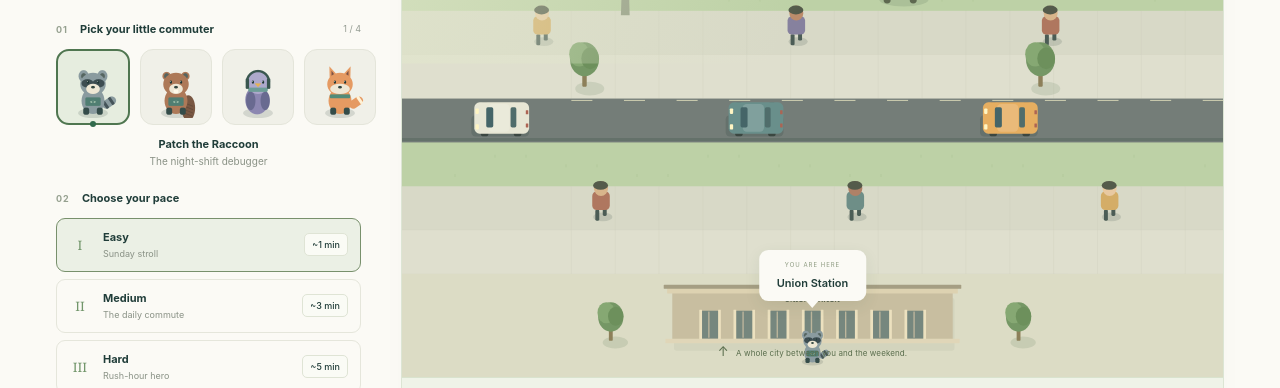
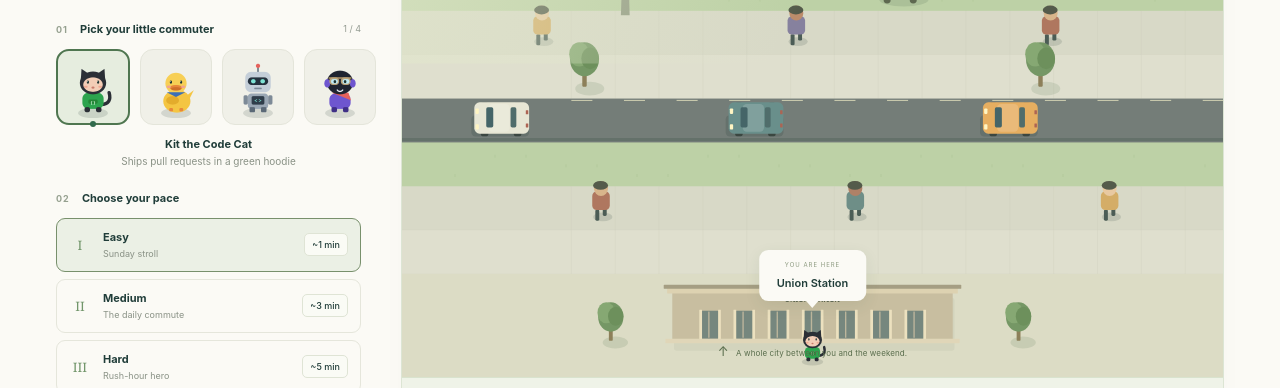
Before and after one commit to octobooth-19/union-to-island, a website with bundled scripts: page public/index.html in a window 1280 px wide. Shown: the part 376-764 px from the top of the page. Built offline with nearby package versions, Linux system fonts and the light colour scheme.

Commit message:
GitHub-style mascot characters, friendlier static-host notice, live URL docs
Co-authored-by: Copilot App <223556219+Copilot@users.noreply.github.com>

```diff
--- a/public/game.js
+++ b/public/game.js
@@ -14,7 +14,7 @@ try { prefs = JSON.parse(localStorage.getItem("union-prefs") || "{}"); } catch (
   console.warn("Local preferences are unavailable:", error.message);
 }
 if (!prefs || typeof prefs !== "object" || Array.isArray(prefs)) prefs = {};
-let character = CHARACTERS.some(c => c.id === prefs.character) ? prefs.character : "patch";
+let character = CHARACTERS.some(c => c.id === prefs.character) ? prefs.character : "kit";
 let mode = Object.hasOwn(MODES, prefs.mode) ? prefs.mode : "easy";
 let run = null;
 let token = null;
@@ -91,62 +91,76 @@ function animal(id, x, y, size, hop = 0, protectedState = false) {
     ctx.lineWidth = 0.045;
     ctx.beginPath(); ctx.ellipse(0, -0.3, 0.51, 0.63, 0, 0, Math.PI * 2); ctx.stroke();
   }
-  if (id === "pip") {
-    ellipse(-0.02, -0.19, 0.28, 0.34, "#8c87b1");
-    ellipse(-0.17, -0.17, 0.11, 0.22, "#696a90");
-    ellipse(0.17, -0.17, 0.11, 0.22, "#696a90");
-    ellipse(0, -0.59, 0.25, 0.26, "#ada9cb");
-    round(-0.23, -0.48, 0.46, 0.1, 0.04, "#6d9d97");
-    polygon([[0, -0.49], [-0.08, -0.58], [0.08, -0.58]], "#e5b253");
-    round(-0.29, -0.7, 0.08, 0.25, 0.03, "#39564f");
-    round(0.21, -0.7, 0.08, 0.25, 0.03, "#39564f");
-    ctx.strokeStyle = "#39564f"; ctx.lineWidth = 0.055;
-    ctx.beginPath(); ctx.arc(0, -0.61, 0.26, Math.PI, 0); ctx.stroke();
+  let defaultEyes = true;
+  if (id === "ducky") {
+    ellipse(0.02, -0.16, 0.32, 0.27, "#f4c542");
+    polygon([[0.26, -0.3], [0.42, -0.42], [0.3, -0.18]], "#f4c542");
+    ellipse(-0.08, -0.18, 0.15, 0.1, "#e3ac2c");
+    round(-0.16, 0.0, 0.09, 0.08, 0.03, "#e7873a");
+    round(0.08, 0.0, 0.09, 0.08, 0.03, "#e7873a");
+    ellipse(0, -0.58, 0.25, 0.25, "#f7cf55");
+    ellipse(0, -0.48, 0.15, 0.06, "#e7873a");
+    ellipse(0, -0.45, 0.12, 0.04, "#cf6f2a");
+    polygon([[-0.22, -0.37], [0.22, -0.37], [0, -0.26]], "#3b6fb6");
+    ellipse(-0.17, -0.5, 0.05, 0.03, "#f2a48f");
+    ellipse(0.17, -0.5, 0.05, 0.03, "#f2a48f");
+  } else if (id === "bolt") {
+    defaultEyes = false;
+    round(-0.24, -0.34, 0.48, 0.36, 0.08, "#9aa7b4");
+    round(-0.15, -0.28, 0.3, 0.2, 0.04, "#2f3d4a");
+    text("< >", 0, -0.13, 0.12, "#7fe3d4", "700");
+    round(-0.2, -0.02, 0.13, 0.12, 0.03, "#5b6977");
+    round(0.07, -0.02, 0.13, 0.12, 0.03, "#5b6977");
+    round(-0.34, -0.3, 0.1, 0.22, 0.04, "#7d8a97");
+    round(0.24, -0.3, 0.1, 0.22, 0.04, "#7d8a97");
+    ctx.strokeStyle = "#5b6977"; ctx.lineWidth = 0.035;
+    ctx.beginPath(); ctx.moveTo(0, -0.84); ctx.lineTo(0, -0.97); ctx.stroke();
+    ellipse(0, -0.99, 0.05, 0.05, "#e5625c");
+    round(-0.3, -0.85, 0.6, 0.48, 0.14, "#c4ced8");
+    round(-0.24, -0.72, 0.48, 0.18, 0.09, "#24313d");
+    ellipse(-0.11, -0.63, 0.055, 0.05, "#7fe3d4");
+    ellipse(0.11, -0.63, 0.055, 0.05, "#7fe3d4");
+    round(-0.09, -0.48, 0.18, 0.04, 0.02, "#7d8a97");
+  } else if (id === "ace") {
+    defaultEyes = false;
+    round(-0.25, -0.34, 0.5, 0.36, 0.14, "#6e56cf");
+    polygon([[-0.2, -0.36], [0.2, -0.36], [0.26, -0.18], [0.04, -0.27]], "#e5625c");
+    round(-0.2, -0.02, 0.13, 0.12, 0.04, "#3f2f86");
+    round(0.07, -0.02, 0.13, 0.12, 0.04, "#3f2f86");
+    ellipse(0, -0.6, 0.31, 0.28, "#1f2430");
+    ellipse(-0.3, -0.58, 0.07, 0.1, "#6e56cf");
+    ellipse(0.3, -0.58, 0.07, 0.1, "#6e56cf");
+    round(-0.27, -0.73, 0.54, 0.05, 0.02, "#8f7a5a");
+    round(-0.25, -0.72, 0.23, 0.18, 0.08, "#b9a37a");
+    round(0.02, -0.72, 0.23, 0.18, 0.08, "#b9a37a");
+    round(-0.21, -0.68, 0.16, 0.11, 0.05, "#bfeaf5");
+    round(0.06, -0.68, 0.16, 0.11, 0.05, "#bfeaf5");
+    ellipse(-0.12, -0.62, 0.03, 0.035, "#1c3432");
+    ellipse(0.12, -0.62, 0.03, 0.035, "#1c3432");
+    ctx.strokeStyle = "#e9edf5"; ctx.lineWidth = 0.03;
+    ctx.beginPath(); ctx.arc(0, -0.47, 0.08, 0.15 * Math.PI, 0.85 * Math.PI); ctx.stroke();
   } else {
-    const fox = id === "maple";
-    const beaver = id === "byte";
-    const color = fox ? "#e59a62" : beaver ? "#ad7958" : "#8a9b9f";
-    if (beaver) {
-      ellipse(0.29, 0, 0.16, 0.3, "#795742");
-      ctx.strokeStyle = "#654b3a"; ctx.lineWidth = 0.02;
-      for (let i = 0; i < 4; i++) { ctx.beginPath(); ctx.moveTo(0.18, -0.13 + i * 0.08); ctx.lineTo(0.4, -0.04 + i * 0.08); ctx.stroke(); }
-    } else {
-      ctx.save(); ctx.translate(0.24, -0.01); ctx.rotate(-0.6);
-      round(0, -0.12, 0.36, 0.2, 0.1, color);
-      round(fox ? 0.25 : 0.05, -0.12, 0.07, 0.2, 0.02, fox ? "#fff2d6" : "#455459");
-      if (!fox) round(0.21, -0.12, 0.07, 0.2, 0.02, "#455459");
-      ctx.restore();
-    }
-    ellipse(0, -0.17, 0.27, 0.31, color);
-    round(-0.23, -0.01, 0.14, 0.17, 0.05, "#344c49");
-    round(0.09, -0.01, 0.14, 0.17, 0.05, "#344c49");
-    if (fox) {
-      polygon([[-0.24, -0.57], [-0.25, -0.98], [-0.04, -0.75]], color);
-      polygon([[0.24, -0.57], [0.25, -0.98], [0.04, -0.75]], color);
-      polygon([[-0.2, -0.7], [-0.2, -0.88], [-0.1, -0.74]], "#7b5144");
-      polygon([[0.2, -0.7], [0.2, -0.88], [0.1, -0.74]], "#7b5144");
-    } else {
-      ellipse(-0.22, -0.75, beaver ? 0.1 : 0.12, beaver ? 0.1 : 0.14, color);
-      ellipse(0.22, -0.75, beaver ? 0.1 : 0.12, beaver ? 0.1 : 0.14, color);
-      ellipse(-0.22, -0.75, 0.06, 0.07, "#556560");
-      ellipse(0.22, -0.75, 0.06, 0.07, "#556560");
-    }
-    ellipse(0, -0.56, 0.3, 0.27, color);
-    if (!fox && !beaver) {
-      ellipse(-0.13, -0.58, 0.14, 0.1, "#3d4d51");
-      ellipse(0.13, -0.58, 0.14, 0.1, "#3d4d51");
-    }
-    ellipse(0, -0.45, fox ? 0.23 : 0.16, 0.12, "#eee7d4");
-    if (beaver) round(-0.055, -0.43, 0.11, 0.08, 0.015, "#fffae9");
-    ellipse(0, -0.49, 0.045, 0.032, "#334640");
-    if (fox) round(-0.24, -0.32, 0.48, 0.09, 0.03, "#518b78");
-    else round(-0.18, -0.25, 0.36, 0.2, 0.035, "#507e72");
-    if (!fox) text("< >", 0, -0.11, 0.105, "#dcefd3");
+    ctx.strokeStyle = "#2b2f36"; ctx.lineWidth = 0.08; ctx.lineCap = "round";
+    ctx.beginPath(); ctx.moveTo(0.2, -0.08); ctx.quadraticCurveTo(0.45, -0.1, 0.38, -0.36); ctx.stroke();
+    round(-0.25, -0.36, 0.5, 0.38, 0.14, "#2da44e");
+    round(-0.11, -0.2, 0.22, 0.1, 0.04, "#238636");
+    text("{ }", 0, -0.1, 0.1, "#dafbe1", "700");
+    round(-0.2, -0.02, 0.13, 0.12, 0.05, "#2b2f36");
+    round(0.07, -0.02, 0.13, 0.12, 0.05, "#2b2f36");
+    polygon([[-0.29, -0.62], [-0.27, -0.92], [-0.08, -0.79]], "#2b2f36");
+    polygon([[0.29, -0.62], [0.27, -0.92], [0.08, -0.79]], "#2b2f36");
+    ellipse(0, -0.59, 0.31, 0.27, "#2b2f36");
+    ellipse(0, -0.55, 0.23, 0.17, "#f3cdb6");
+    ellipse(0, -0.48, 0.035, 0.025, "#c97a6a");
+    ellipse(-0.17, -0.5, 0.045, 0.025, "#f0a993");
+    ellipse(0.17, -0.5, 0.045, 0.025, "#f0a993");
   }
-  ellipse(-0.12, -0.61, 0.025, 0.037, "#1c3432");
+  if (defaultEyes) {
+    ellipse(-0.12, -0.61, 0.025, 0.037, "#1c3432");
   ellipse(0.12, -0.61, 0.025, 0.037, "#1c3432");
   ellipse(-0.127, -0.62, 0.008, 0.012, "#fffdf1");
   ellipse(0.113, -0.62, 0.008, 0.012, "#fffdf1");
+  }
   ctx.restore();
 }
 
@@ -623,7 +637,7 @@ async function showBoard(selectedMode = mode) {
 }
 function finishResultAgain() { renderResult(); }
 $("#open-board").onclick = () => showBoard();
-$("#about").onclick = () => showModal("about", `<div class="eyebrow">SMALL GAME. OPEN SKIES.</div><h2 id="modal-title">Made for a little escape.</h2><div class="privacy-copy"><p>Union to Island is an original Toronto crossing game. Patch, Byte, Pip, and Maple are original developer-themed animals, not GitHub or Crossy Road characters. No affiliation or endorsement is implied.</p><p>Sound and illustrations are generated in the browser. No external fonts, ads, analytics, location permission, or sign-in.</p><p>Settings and personal bests stay in this browser when storage is available. If you choose to submit a winning run, the public board stores a generated nickname, difficulty, time, collisions, and remaining lives. Results become eligible for removal after 30 days and are deleted during maintenance.</p><p>The server uses short-lived hashed network identifiers to limit abuse. Hosting providers may retain standard request/security logs under their own policies. Don't enter personal information; nicknames are generated for you.</p><p>Route times are targets, not deadlines. This is a compressed arcade map, not walking directions. First-time loading and public scores need internet.</p></div>`);
+$("#about").onclick = () => showModal("about", `<div class="eyebrow">SMALL GAME. OPEN SKIES.</div><h2 id="modal-title">Made for a little escape.</h2><div class="privacy-copy"><p>Union to Island is an original Toronto crossing game. Kit, Ducky, Bolt, and Ace are original developer-themed characters inspired by the friendly spirit of GitHub-style mascots. They are not GitHub, Octocat, or Crossy Road characters. No affiliation or endorsement is implied.</p><p>Sound and illustrations are generated in the browser. No external fonts, ads, analytics, location permission, or sign-in.</p><p>Settings and personal bests stay in this browser when storage is available. If you choose to submit a winning run, the public board stores a generated nickname, difficulty, time, collisions, and remaining lives. Results become eligible for removal after 30 days and are deleted during maintenance.</p><p>The server uses short-lived hashed network identifiers to limit abuse. Hosting providers may retain standard request/security logs under their own policies. Don't enter personal information; nicknames are generated for you.</p><p>Route times are targets, not deadlines. This is a compressed arcade map, not walking directions. First-time loading and public scores need internet.</p></div>`);
 
 function updateHud() {
   if (!run) return;
--- a/public/index.html
+++ b/public/index.html
@@ -22,7 +22,7 @@
         <p class="lede">Trade the downtown rush for an island breeze. Your next adventure is just across the street.</p>
         <div class="section-label"><h2>01 <span>Pick your little commuter</span></h2><span id="character-count">1 / 4</span></div>
         <div class="characters" id="characters" role="group" aria-label="Choose a character"></div>
-        <div class="character-caption"><strong id="character-name">Patch the Raccoon</strong><span id="character-detail">The night-shift debugger</span></div>
+        <div class="character-caption"><strong id="character-name">Kit the Code Cat</strong><span id="character-detail">Ships pull requests in a green hoodie</span></div>
         <div class="section-label"><h2>02 <span>Choose your pace</span></h2></div>
         <div class="difficulties" id="difficulties" role="group" aria-label="Choose difficulty">
           <button class="difficulty selected" data-mode="easy" aria-pressed="true"><span class="mode-symbol">I</span><span><strong>Easy</strong><small>Sunday stroll</small></span><b>~1 min</b></button>
--- a/public/rules.js
+++ b/public/rules.js
@@ -8,10 +8,10 @@ export const MODES = Object.freeze({
   hard: { label: "Hard", minutes: 5, rows: 390, lives: 2, speed: 2.25, spacing: 4.8, shield: 4, vendorEvery: 39 },
 });
 export const CHARACTERS = Object.freeze([
-  { id: "patch", name: "Patch", species: "Raccoon", color: "#899caa", detail: "The night-shift debugger" },
-  { id: "byte", name: "Byte", species: "Beaver", color: "#ba8157", detail: "Builds things that last" },
-  { id: "pip", name: "Pip", species: "Pigeon", color: "#9b97c5", detail: "Always ships on the fly" },
-  { id: "maple", name: "Maple", species: "Fox", color: "#ee955c", detail: "Quick on their paws" },
+  { id: "kit", name: "Kit", species: "Code Cat", color: "#2da44e", detail: "Ships pull requests in a green hoodie" },
+  { id: "ducky", name: "Ducky", species: "Debug Duck", color: "#f4c542", detail: "Listens until the bug confesses" },
+  { id: "bolt", name: "Bolt", species: "Chat Bot", color: "#9aa7b4", detail: "Automates the boring crossings" },
+  { id: "ace", name: "Ace", species: "Co-Pilot", color: "#6e56cf", detail: "Goggles on, suggestions ready" },
 ]);
 
 export function randomGenerator(seed) {
@@ -67,7 +67,7 @@ export function locationName(progress) {
   return "Jack Layton Ferry Terminal";
 }
 
-export function createRun(mode = "easy", seed = 1, character = "patch") {
+export function createRun(mode = "easy", seed = 1, character = "kit") {
   if (!CHARACTERS.some(item => item.id === character)) throw new RangeError("Unknown character");
   const route = createRoute(mode, seed);
   return {
```
Also changed, not shown: CREDITS.md (+6 -3 lines), tests/rules.test.js (+2 -2 lines), README.md.
